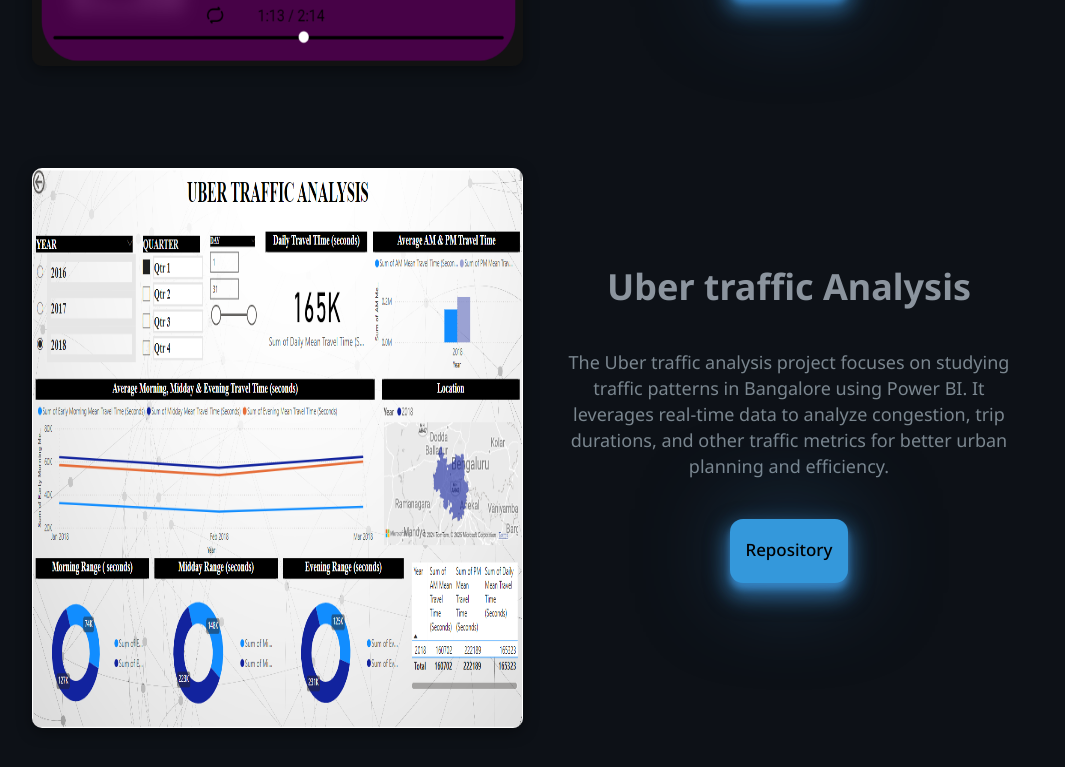
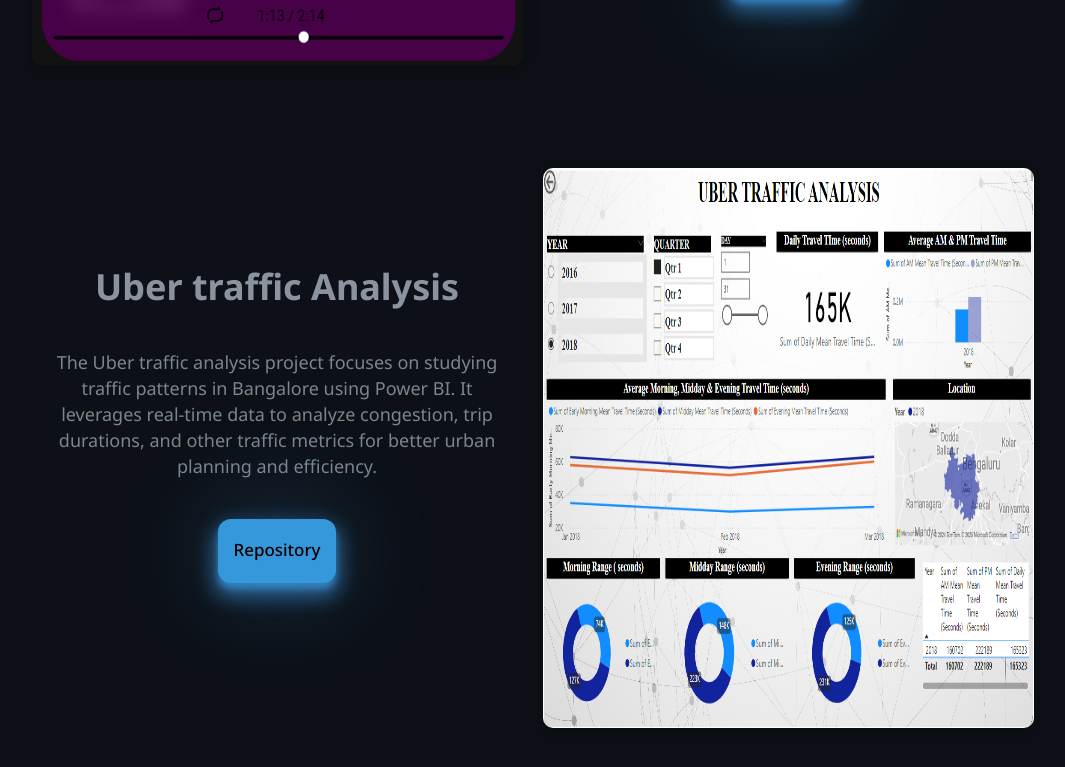
Before and after one commit to abhaybansal0/Portfolio, a website built with Vite: page index.html in a window 1280 px wide. Shown: the part 4089-4856 px from the top of the page, without its empty margins (107-1172 px from the left). Built offline with nearby package versions, Linux system fonts and the light colour scheme; files whose address does not match are found by name.

Commit message:
Debuging

```diff
--- a/index.html
+++ b/index.html
@@ -183,7 +183,7 @@
 
 
             <!-- //////////////////// Project __ 4 -->
-            <div class="project_card">
+            <div class="project_card reverse">
 
               <div class="card_img">
                 <img data-src="./ubertr.png" alt="Project_card" class="proc_img loading lazy"
```
